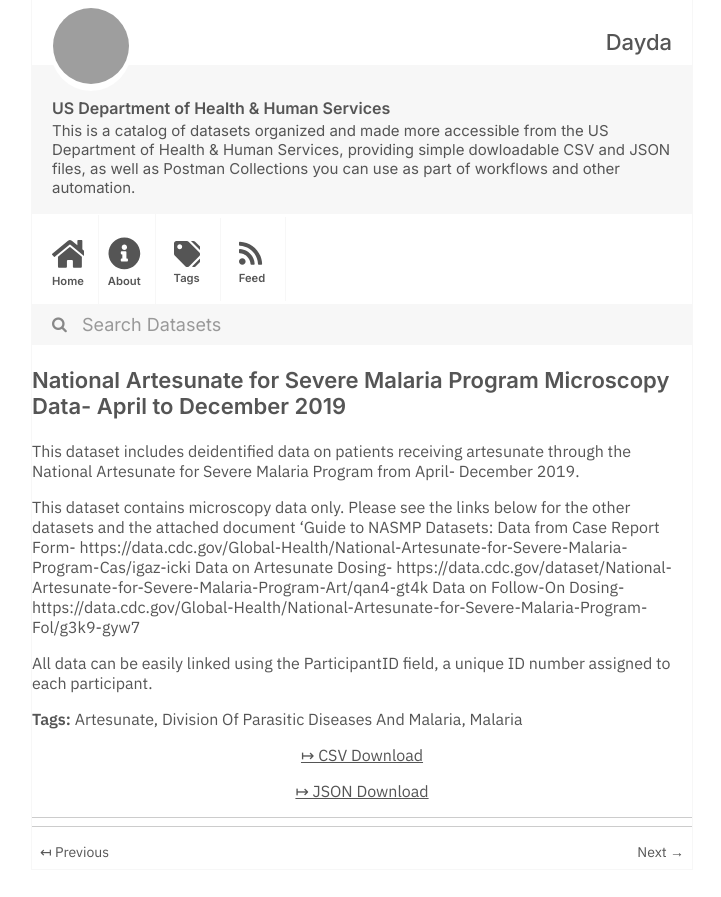
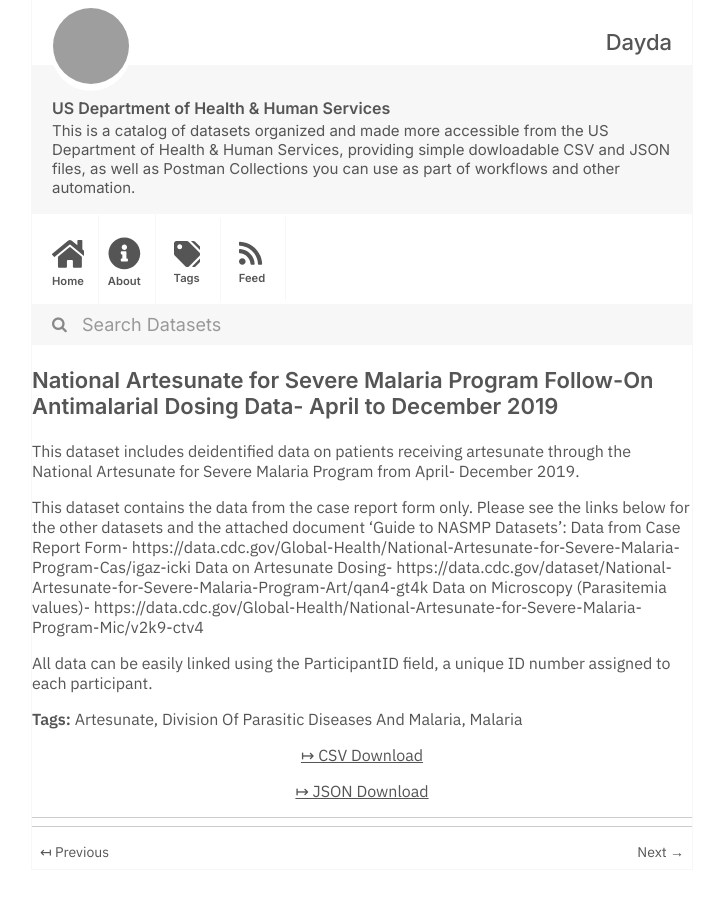
Before and after one commit to dayda-entities/us-department-of-health-and-human-services, a Jekyll site: the page built from _posts/2020-11-10-national-artesunate-for-severe.md, in a window 1280 px wide, cut to the strip 0-897 px from the top of the page. Shown: the whole strip, without its empty margins (278-999 px from the left). Built offline with Jekyll 4.4.1, drawn with Linux system fonts in a browser that asks for light colours; grey boxes are pictures that could not be loaded.

Commit message:
Publish Data

```diff
--- a/_posts/2020-11-10-national-artesunate-for-severe.md
+++ b/_posts/2020-11-10-national-artesunate-for-severe.md
@@ -1,9 +1,9 @@
 ---
 title: >-
-  National Artesunate for Severe Malaria Program Microscopy Data- April to
-  December 2019
-created: '2020-11-10T16:17:50.128527'
-modified: '2021-04-12T23:43:14.906551'
+  National Artesunate for Severe Malaria Program Follow-On Antimalarial Dosing
+  Data- April to December 2019
+created: '2020-11-10T16:17:49.751781'
+modified: '2021-04-30T02:08:45.095362'
 state: active
 type: dataset
 tags:
@@ -11,17 +11,17 @@ tags:
   - Division Of Parasitic Diseases And Malaria
   - Malaria
 groups: []
-csv_url: 'https://data.cdc.gov/api/views/v2k9-ctv4/rows.csv?accessType=DOWNLOAD'
-json_url: 'https://data.cdc.gov/api/views/v2k9-ctv4/rows.json?accessType=DOWNLOAD'
+csv_url: 'https://data.cdc.gov/api/views/g3k9-gyw7/rows.csv?accessType=DOWNLOAD'
+json_url: 'https://data.cdc.gov/api/views/g3k9-gyw7/rows.json?accessType=DOWNLOAD'
 layout: post
 
 ---
 This dataset includes deidentified data on patients receiving artesunate through the National Artesunate for Severe Malaria Program from April- December 2019.
 
-This dataset contains microscopy data only.
-Please see the links below for the other datasets and the attached document 'Guide to NASMP Datasets:
+This dataset contains the data from the case report form only.
+Please see the links below for the other datasets and the attached document 'Guide to NASMP Datasets':
 Data from Case Report Form- https://data.cdc.gov/Global-Health/National-Artesunate-for-Severe-Malaria-Program-Cas/igaz-icki
 Data on Artesunate Dosing- https://data.cdc.gov/dataset/National-Artesunate-for-Severe-Malaria-Program-Art/qan4-gt4k
-Data on Follow-On Dosing- https://data.cdc.gov/Global-Health/National-Artesunate-for-Severe-Malaria-Program-Fol/g3k9-gyw7
+Data on Microscopy (Parasitemia values)- https://data.cdc.gov/Global-Health/National-Artesunate-for-Severe-Malaria-Program-Mic/v2k9-ctv4
 
 All data can be easily linked using the ParticipantID field, a unique ID number assigned to each participant.
```
